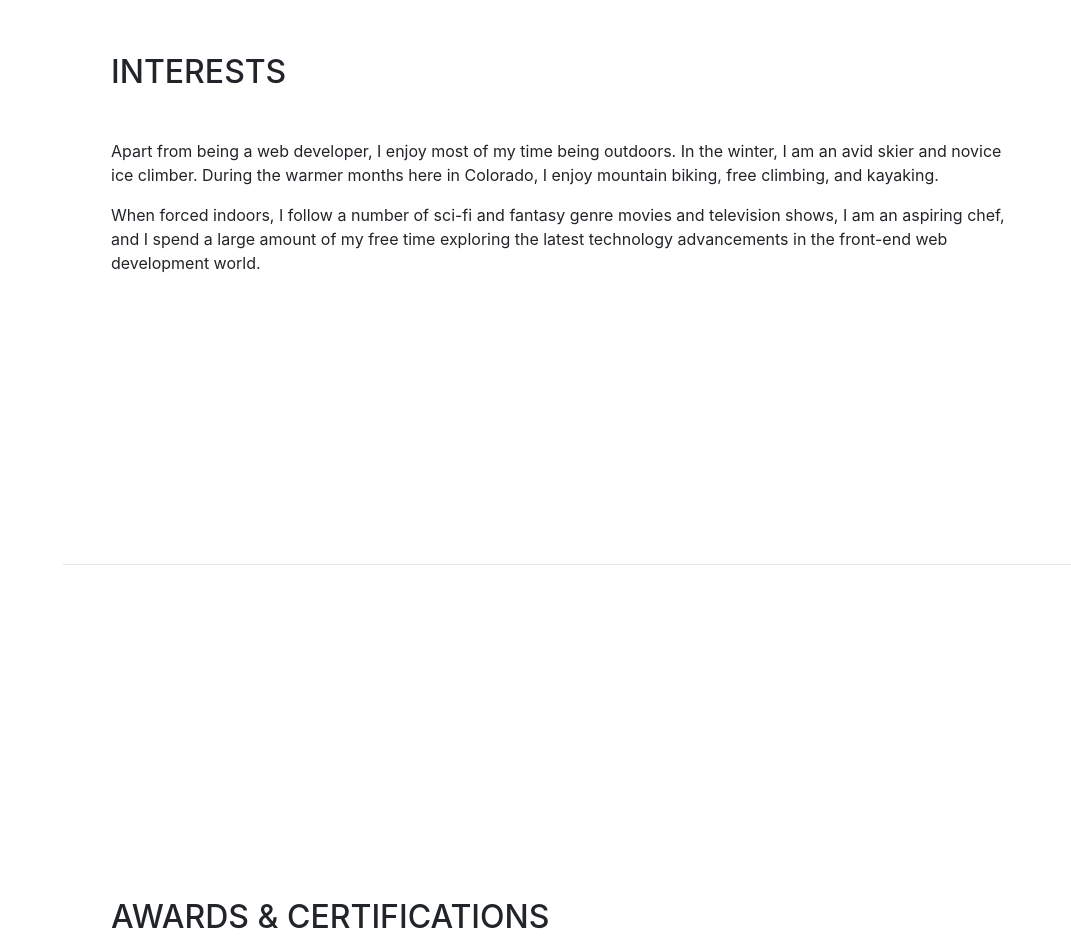
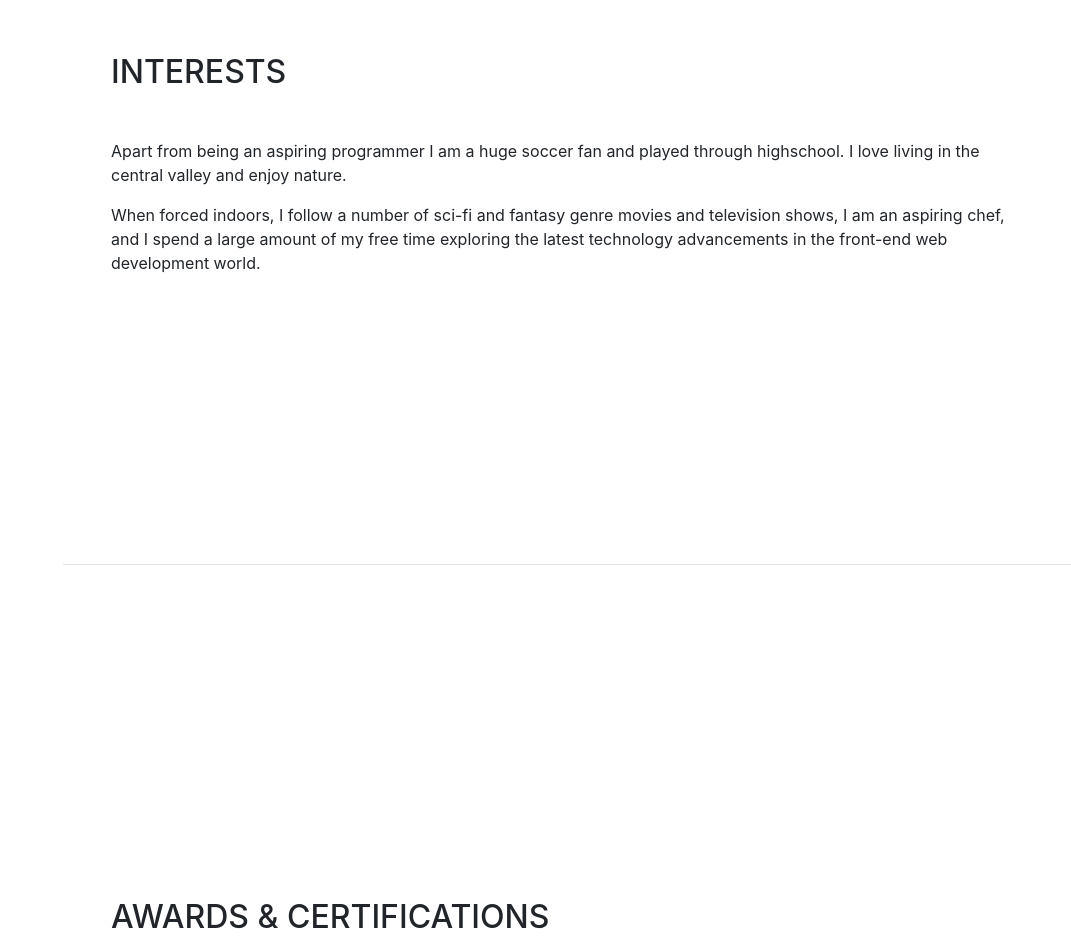
Before and after one commit to etorr/devsite, a website with bundled scripts: page index.html in a window 1280 px wide. Shown: the part 3440-4379 px from the top of the page, without its empty margins (209-1280 px from the left). Built offline with nearby package versions, Linux system fonts and the light colour scheme; a web font is replaced by a local one.

Commit message:
Update index.html

```diff
--- a/index.html
+++ b/index.html
@@ -217,7 +217,7 @@
       <section class="resume-section p-3 p-lg-5 d-flex flex-column" id="interests">
         <div class="my-auto">
           <h2 class="mb-5">Interests</h2>
-          <p>Apart from being a web developer, I enjoy most of my time being outdoors. In the winter, I am an avid skier and novice ice climber. During the warmer months here in Colorado, I enjoy mountain biking, free climbing, and kayaking.</p>
+          <p> Apart from being an aspiring programmer I am a huge soccer fan and played through highschool. I love living in the central valley and enjoy nature.
           <p class="mb-0">When forced indoors, I follow a number of sci-fi and fantasy genre movies and television shows, I am an aspiring chef, and I spend a large amount of my free time exploring the latest technology advancements in the front-end web development world.</p>
         </div>
       </section>
```
